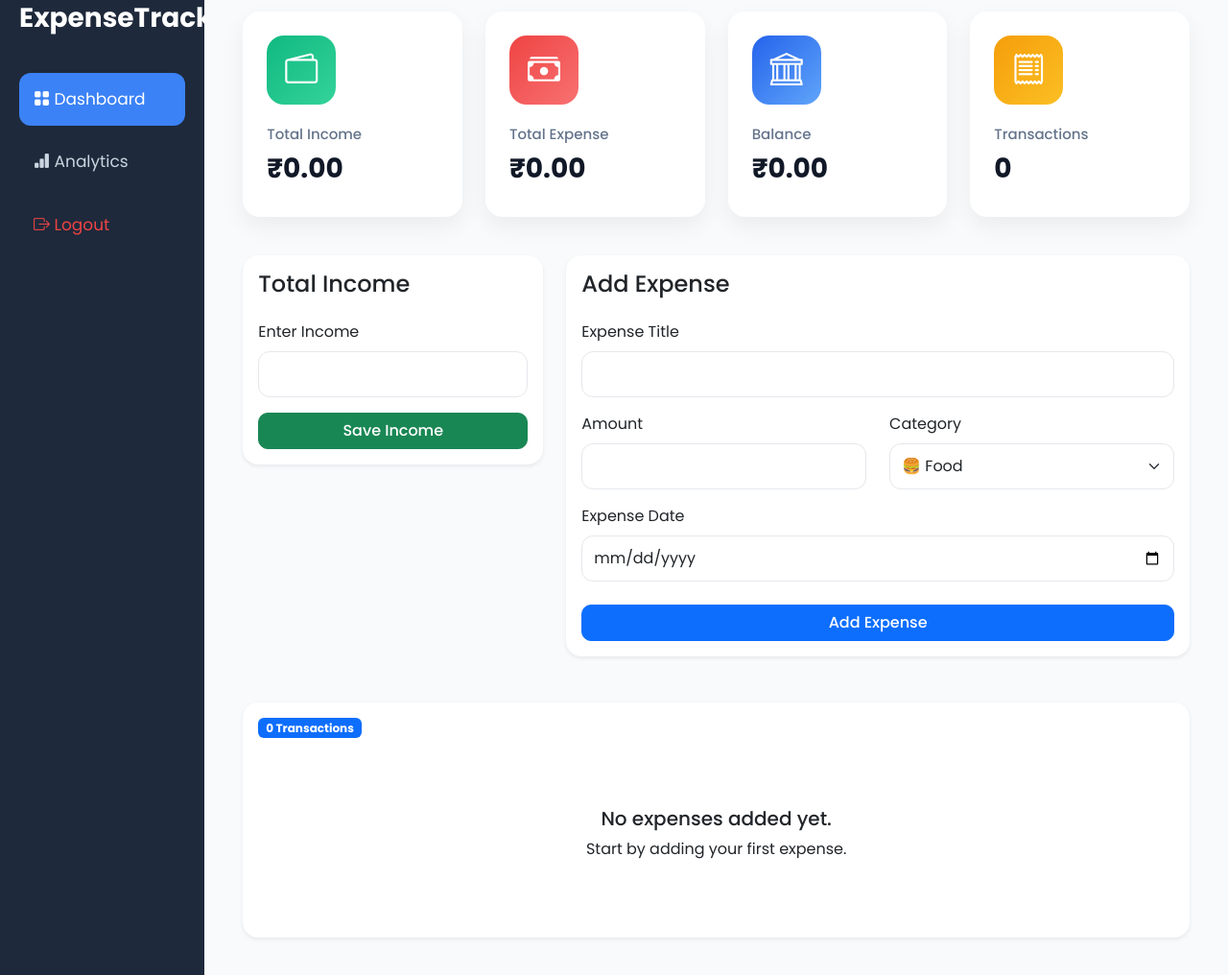
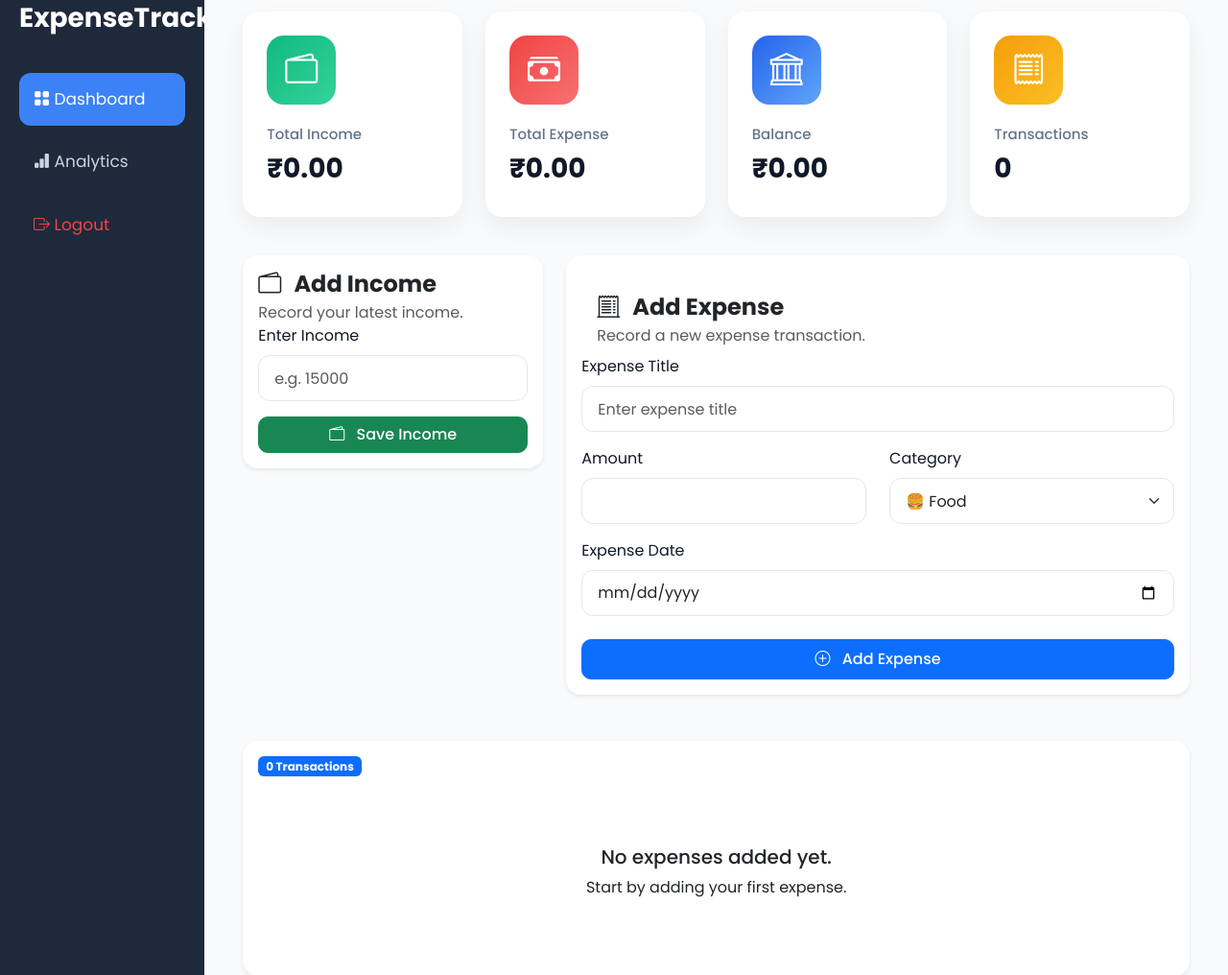
Before and after one commit to Ayush-OP00/Personal-Expense-Tracker, a Django app: page /manage/ in a window 1280 px wide. Shown: the part 98-1114 px from the top of the page at 96% size. Run offline with Django 5.2, Linux system fonts and the light colour scheme; the visitor is signed in with stand-in values (Sample User, id 1); data that the repository does not hold is empty.

Commit message:
style(forms): improve expense and income form usability

```diff
--- a/tracker/appTracker/static/css/dashboard.css
+++ b/tracker/appTracker/static/css/dashboard.css
@@ -232,6 +232,12 @@
 
 }
 
+.card-header{
+
+    background:transparent;
+
+}
+
 .card:hover{
 
     transform:translateY(-6px);
@@ -244,6 +250,22 @@
 .form-select{
 
     height:48px;
+    padding:.75rem 1rem;
+
+}
+
+.form-label{
+
+    margin-bottom:8px;
+
+    color:var(--text);
+
+}
+
+.form-control:hover,
+.form-select:hover{
+
+    border-color:var(--primary);
 
 }
 
--- a/tracker/appTracker/templates/dashboard/components/expense_form.html
+++ b/tracker/appTracker/templates/dashboard/components/expense_form.html
@@ -2,11 +2,18 @@
 
     <div class="card-body">
 
-        <h4 class="mb-4">
+        <div class="card-header bg-white border-0 pt-4">
 
-            Add Expense
+            <h4 class="fw-bold mb-1">
+                <i class="bi bi-receipt-cutoff me-2"></i>
+                Add Expense
+            </h4>
 
-        </h4>
+            <p class="text-muted mb-0">
+                Record a new expense transaction.
+            </p>
+
+        </div>
 
         <form method="POST">
 
@@ -14,18 +21,13 @@
 
             <div class="mb-3">
 
-                <label class="form-label">
+                <label class="form-label" fw-semibold>
 
                     Expense Title
 
                 </label>
 
-                <input
-                    type="text"
-                    name="title"
-                    class="form-control"
-                    required>
-
+                <input type="text" name="title" class="form-control" placeholder="Enter expense title" required>
             </div>
 
             <div class="row">
@@ -34,19 +36,13 @@
 
                     <div class="mb-3">
 
-                        <label class="form-label">
+                        <label class="form-label" fw-semibold>
 
                             Amount
 
                         </label>
 
-                        <input
-                            type="number"
-                            class="form-control"
-                            name="amount"
-                            step="0.01"
-                            min="0"
-                            required>
+                        <input type="number" class="form-control" name="amount" step="0.01" min="0" required>
 
                     </div>
 
@@ -56,15 +52,13 @@
 
                     <div class="mb-3">
 
-                        <label class="form-label">
+                        <label class="form-label" fw-semibold>
 
                             Category
 
                         </label>
 
-                        <select
-                            class="form-select"
-                            name="category">
+                        <select class="form-select" name="category">
 
                             <option value="food">🍔 Food</option>
                             <option value="shopping">🛒 Shopping</option>
@@ -82,22 +76,19 @@
 
             <div class="mb-4">
 
-                <label class="form-label">
+                <label class="form-label" fw-semibold>
 
                     Expense Date
 
                 </label>
 
-                <input
-                    class="form-control"
-                    type="date"
-                    name="date"
-                    required>
+                <input class="form-control" type="date" name="date" required>
 
             </div>
 
-            <button
-                class="btn btn-primary w-100">
+            <button type="submit" class="btn btn-primary w-100 py-2">
+
+                <i class="bi bi-plus-circle me-2"></i>
 
                 Add Expense
 
--- a/tracker/appTracker/templates/dashboard/components/income_form.html
+++ b/tracker/appTracker/templates/dashboard/components/income_form.html
@@ -2,11 +2,14 @@
 
     <div class="card-body">
 
-        <h4 class="mb-4">
+        <h4 class="fw-bold mb-1">
+            <i class="bi bi-wallet2 me-2"></i>
+            Add Income
+        </h4>
 
-            Total Income
-
-        </h4>
+        <p class="text-muted mb-0">
+            Record your latest income.
+        </p>
 
         <form method="POST">
 
@@ -20,20 +23,13 @@
 
                 </label>
 
-                <input
-                    type="number"
-                    name="income"
-                    class="form-control"
-                    step="0.01"
-                    min="0"
-                    required
-                >
+                <input type="number" name="income" class="form-control" placeholder="e.g. 15000" step="0.01" min="0" required>
 
             </div>
 
-            <button
-                class="btn btn-success w-100"
-                name="income_submit">
+            <button class="btn btn-success w-100" name="income_submit">
+
+                <i class="bi bi-wallet2 me-2"></i>
 
                 Save Income
 
```
